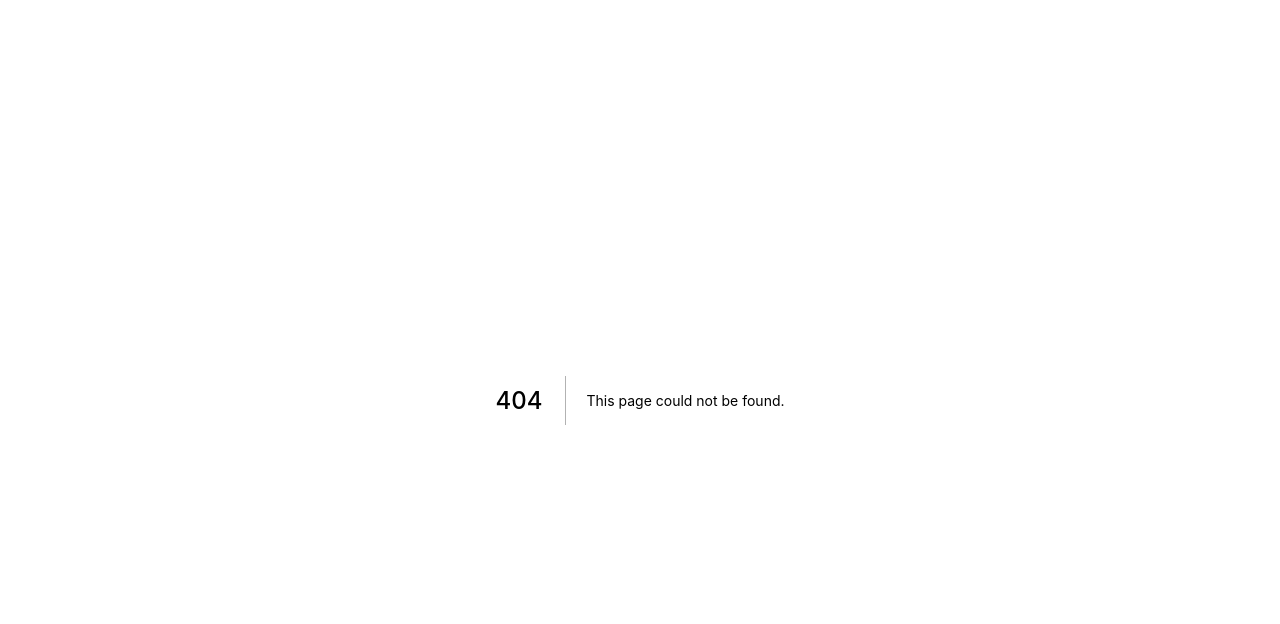
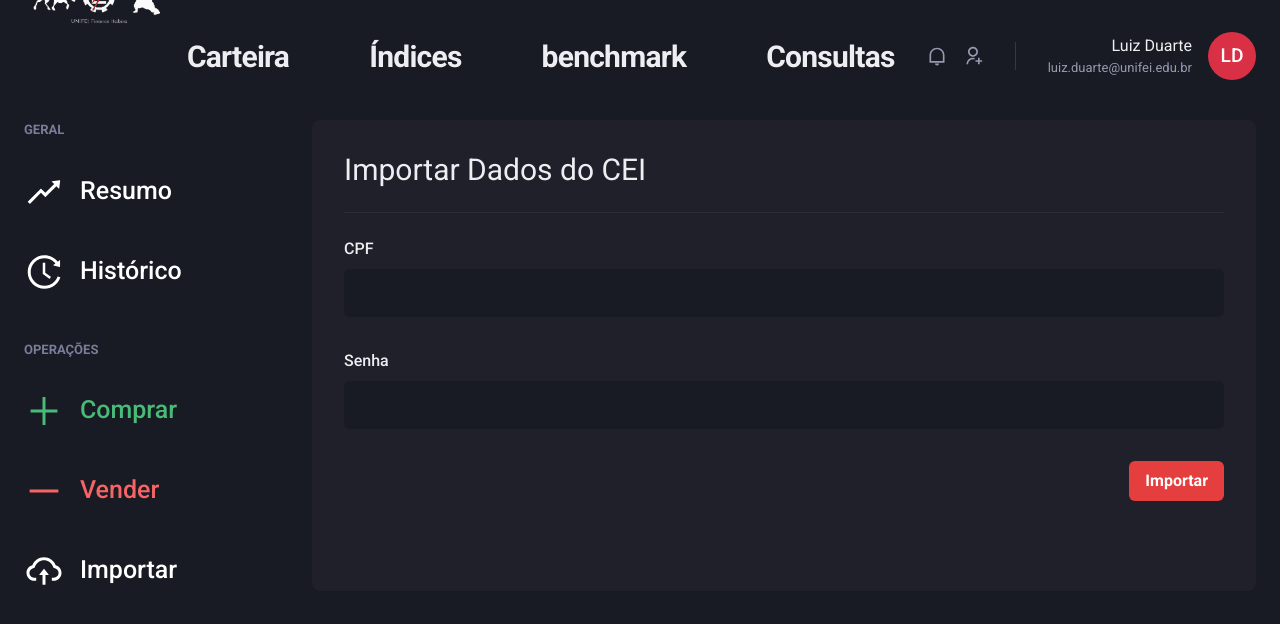
Before and after one commit to LuizHduarte/UNIFEIFinance-FrontEnd, a Next.js app: page /Wallet/Import in a window 1280 px wide. Before the commit this address had no page. Shown: the top 624 px of the page. Built offline with nearby package versions, Linux system fonts and the light colour scheme.

Commit message:
add import action from CEI

```diff
--- a/package.json
+++ b/package.json
@@ -13,13 +13,16 @@
     "@chakra-ui/react": "^1.6.4",
     "@emotion/react": "^11.4.0",
     "@emotion/styled": "^11.3.0",
+    "@types/react-input-mask": "^3.0.1",
     "apexcharts": "^3.27.1",
+    "axios": "^0.21.1",
     "framer-motion": "^4.1.17",
     "next": "11.0.1",
     "react": "17.0.2",
     "react-apexcharts": "^1.3.9",
     "react-dom": "17.0.2",
-    "react-icons": "^4.2.0"
+    "react-icons": "^4.2.0",
+    "react-input-mask": "^2.0.4"
   },
   "devDependencies": {
     "@types/node": "^16.0.0",
--- a/src/components/Header/Anchors.tsx
+++ b/src/components/Header/Anchors.tsx
@@ -5,7 +5,7 @@ export function Anchors() {
   return (
     <Box w={["2xl", '3xl']}>
       <HStack spacing='20'>
-        <NextLink href="/dashboard">
+        <NextLink href="/Wallet/dashboard">
           <Link>
             <Text fontSize={["2xl", '3xl']} fontWeight="bold" letterSpacing="tight" pl='4'>
               Carteira
--- a/src/components/Header/index.tsx
+++ b/src/components/Header/index.tsx
@@ -6,6 +6,7 @@ import { Profile } from "../Header/Profile"
 
 
 export function Header() {
+
   return (
     <Flex
       as='header'
@@ -19,14 +20,10 @@ export function Header() {
       flexDirection='row'
     >
       <Logo />
-
-
       <Anchors />
-
       <Flex align="center" ml='auto'>
         <NotificationsNav />
       </Flex>
-
       <Profile />
     </Flex>
   )
--- a/src/components/Sidebar/index.tsx
+++ b/src/components/Sidebar/index.tsx
@@ -11,14 +11,14 @@ export function Sidebar() {
     <Box as='aside' w='64' mr='8'>
       <Stack spacing="12" align="flex-start">
         <NavSection title="GERAL">
-          <NavLink icon={AiOutlineRise} color='white' link="/dashboard">Resumo</NavLink>
-          <NavLink icon={AiOutlineHistory} link="/history" color='white'>Histórico</NavLink>
+          <NavLink icon={AiOutlineRise} color='white' link="/Wallet/dashboard">Resumo</NavLink>
+          <NavLink icon={AiOutlineHistory} link="/Wallet/history" color='white'>Histórico</NavLink>
         </NavSection>
 
         <NavSection title="OPERAÇÕES">
-          <NavLink icon={AiOutlinePlus} link="/Operations/Buy" color='green.400'>Comprar</NavLink>
-          <NavLink icon={AiOutlineMinus} link="/Operations/Sell" color='red.400' >Vender</NavLink>
-          <NavLink icon={AiOutlineCloudUpload} link="#" color='white'>Importar</NavLink>
+          <NavLink icon={AiOutlinePlus} link="/Wallet/Operations/Buy" color='green.400'>Comprar</NavLink>
+          <NavLink icon={AiOutlineMinus} link="/Wallet/Operations/Sell" color='red.400' >Vender</NavLink>
+          <NavLink icon={AiOutlineCloudUpload} link="/Wallet/Import" color='white'>Importar</NavLink>
         </NavSection>
       </Stack>
     </Box>
--- /dev/null
+++ b/src/pages/Wallet/Import.tsx
@@ -0,0 +1,59 @@
+import { Header } from "../../components/Header";
+import { Flex, Box, Divider, Heading, VStack, HStack, SimpleGrid, Button, FormLabel, Select, Icon, Input as PureInput } from '@chakra-ui/react'
+import { Sidebar } from "../../components/Sidebar";
+import React from "react";
+import { Input } from "../../components/Form/Input";
+
+import InputMask from "react-input-mask";
+
+import { InputValue } from "../../components/Form/InputValue";
+import { InputQuantity } from "../../components/Form/InputQuantity";
+
+
+export default function ImportAction() {
+  return (
+    <Flex direction='column' h='100vh'>
+      <Header />
+
+      <Flex w='100%' my='6' maxWidth={1480} mx='auto' px='6' >
+        <Sidebar />
+        <Box flex='1' borderRadius={8} bg='gray.800' p='8'>
+          <Heading size='lg' fontWeight='normal'>Importar Dados do CEI</Heading>
+
+          <Divider my='6' borderColor='gray.700' />
+
+          <VStack spacing='8'>
+            <SimpleGrid minChildWidth='240px' spacing='8' w='100%'>
+              <div>
+                <FormLabel htmlFor='cpf'>CPF</FormLabel>
+                <PureInput
+                  name='cpf'
+                  as={InputMask}
+                  mask="***.***.***-**"
+                  id='cpf'
+                  focusBorderColor='red.500'
+                  bgColor='gray.900'
+                  variant='filled'
+                  _hover={{
+                    bgColor: 'gray.900'
+                  }}
+                  size='lg' />
+              </div>
+
+            </SimpleGrid>
+            <SimpleGrid minChildWidth='240px' spacing='8' w='100%'>
+              <Input name='password' label='Senha' type='password' />
+            </SimpleGrid>
+
+          </VStack>
+          <Flex mt='8' justify='flex-end'>
+            <HStack spacing='4'>
+              <Button colorScheme='red'>Importar</Button>
+
+            </HStack>
+          </Flex>
+        </Box>
+      </Flex>
+    </Flex>
+  )
+}
```
Also changed, not shown: src/pages/Wallet/Operations/Buy.tsx (renamed from src/pages/Operations/Buy.tsx, +6 -6 lines), src/pages/Wallet/Operations/Sell.tsx (renamed from src/pages/Operations/Sell.tsx, +6 -6 lines), src/pages/Wallet/dashboard.tsx (renamed from src/pages/dashboard.tsx, +47 -3 lines), src/pages/Wallet/history.tsx (renamed from src/pages/history.tsx, +6 -6 lines), src/pages/index.tsx (+13 -2 lines), 1 other file (tests, documents, lock files or other folders).
